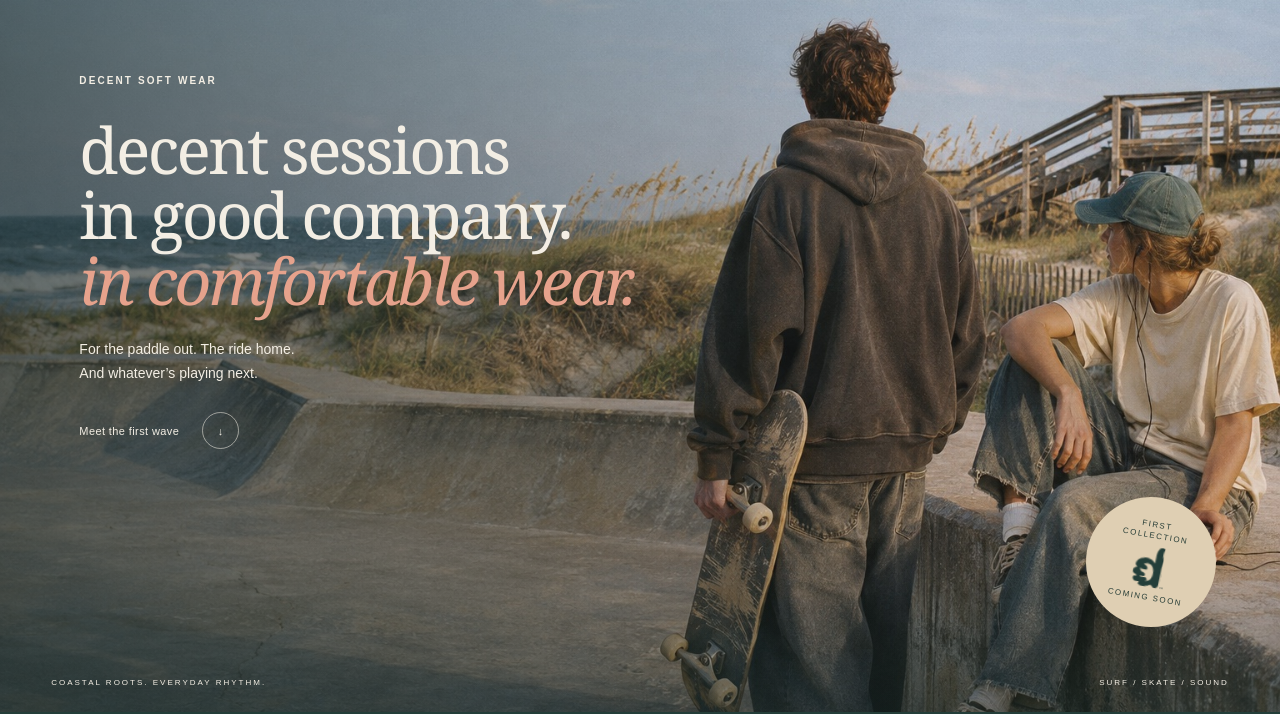
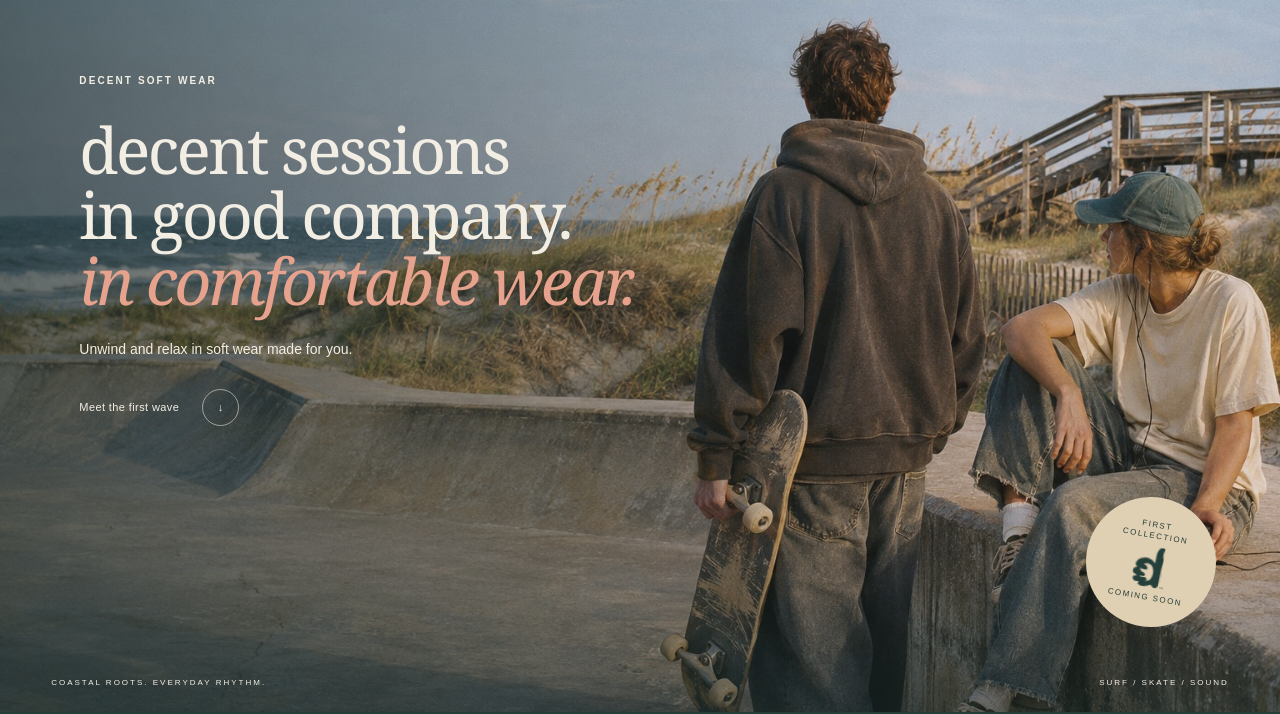
Before and after one commit to Decent-Software-LLC/decentsoftwear.com, a plain HTML site: page dist/index.html in a window 1280 px wide. Shown: the part 88-802 px from the top of the page. Drawn offline with Linux system fonts and the light colour scheme.

Commit message:
Update hero supporting text

```diff
--- a/dist/index.html
+++ b/dist/index.html
@@ -23,7 +23,7 @@
       <div class="hero-copy">
         <p class="eyebrow">DECENT SOFT WEAR</p>
         <h1 id="hero-title">decent sessions<br>in good company.<br><em>in comfortable wear.</em></h1>
-        <p class="hero-description">For the paddle out. The ride home.<br>And whatever’s playing next.</p>
+        <p class="hero-description">Unwind and relax in soft wear made for you.</p>
         <a class="round-link" href="#first-wave">Meet the first wave <span>↓</span></a>
       </div>
       <div class="hero-bottom"><span>COASTAL ROOTS. EVERYDAY RHYTHM.</span><span>SURF / SKATE / SOUND</span></div>
```
